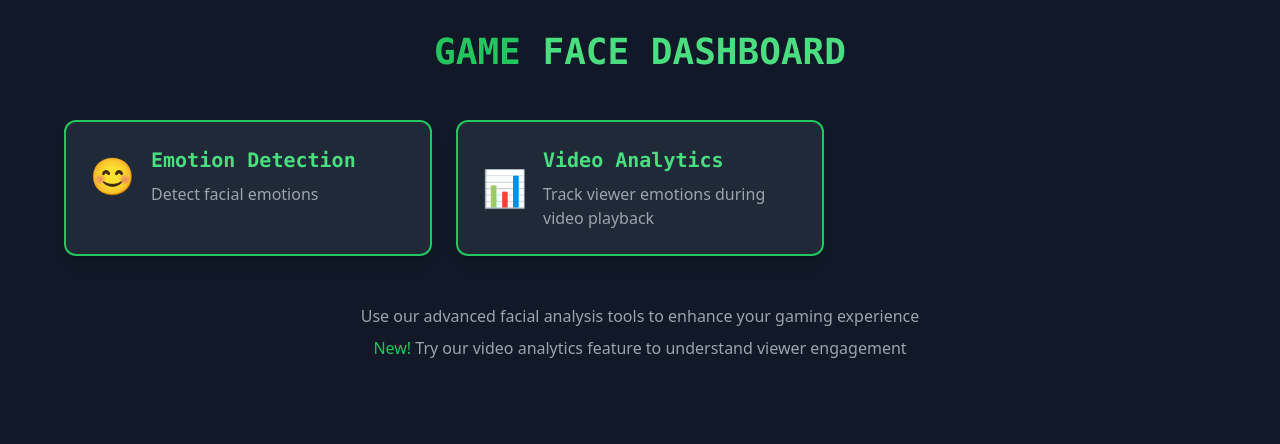
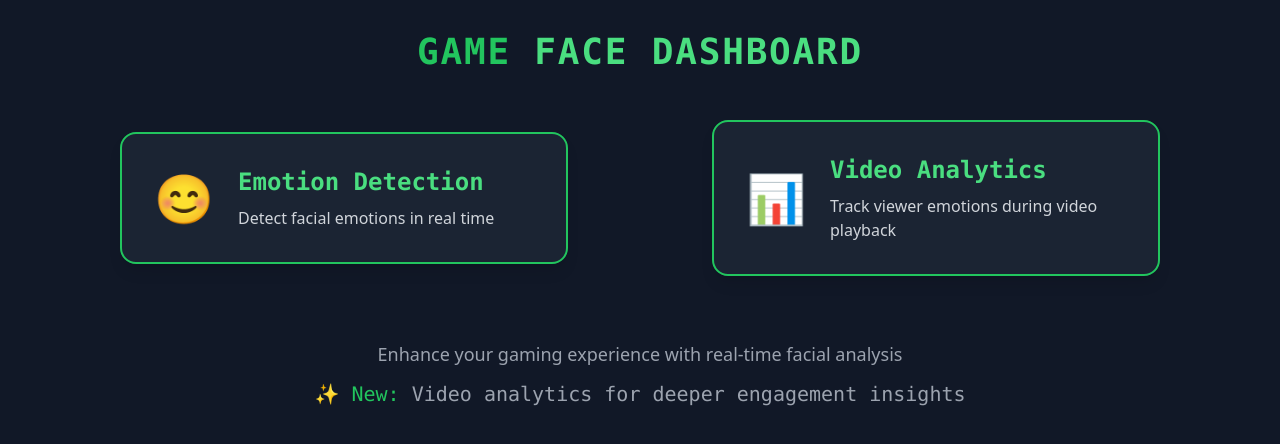
Before and after one commit to Chanakya2204/Feel_Frame, a React (Vite) app in the folder face_detect/client/: page / in a window 1280 px wide. Shown: the top 444 px of the page. Built offline with nearby package versions, Linux system fonts and the light colour scheme.

Commit message:
Update Home.jsx

```diff
--- a/face_detect/client/src/components/Home.jsx
+++ b/face_detect/client/src/components/Home.jsx
@@ -5,7 +5,7 @@ const Home = () => {
   const features = [
     {
       title: 'Emotion Detection',
-      description: 'Detect facial emotions',
+      description: 'Detect facial emotions in real time',
       path: '/emotion',
       icon: '😊'
     },
@@ -20,32 +20,36 @@ const Home = () => {
   return (
     <div className="min-h-screen bg-gray-900 text-green-400 p-8">
       <div className="max-w-6xl mx-auto">
-        <h1 className="text-4xl font-bold text-center mb-12 font-mono">
+        <h1 className="text-4xl font-bold text-center mb-12 font-mono tracking-wider">
           <span className="text-green-500">GAME</span> FACE DASHBOARD
         </h1>
 
-        <div className="grid grid-cols-1 md:grid-cols-2 lg:grid-cols-3 gap-6">
+        {/* Centering only two features */}
+        <div className="grid grid-cols-1 md:grid-cols-2 gap-8 place-items-center">
           {features.map((feature, index) => (
             <Link
               key={index}
               to={feature.path}
-              className="block p-6 bg-gray-800 rounded-xl border-2 border-green-500 hover:border-green-400 transition-all duration-300 shadow-lg hover:shadow-green-500/20"
+              className="w-full max-w-md p-8 bg-gray-800/80 backdrop-blur-md rounded-2xl
+                         border-2 border-green-500 hover:border-green-400
+                         transition-all duration-300 shadow-lg hover:shadow-green-500/40
+                         transform hover:scale-105"
             >
-              <div className="flex items-center space-x-4">
-                <span className="text-4xl">{feature.icon}</span>
+              <div className="flex items-center space-x-6">
+                <span className="text-5xl">{feature.icon}</span>
                 <div>
-                  <h2 className="text-xl font-bold text-green-400 font-mono">{feature.title}</h2>
-                  <p className="text-gray-400 mt-2">{feature.description}</p>
+                  <h2 className="text-2xl font-bold text-green-400 font-mono">{feature.title}</h2>
+                  <p className="text-gray-300 mt-2">{feature.description}</p>
                 </div>
               </div>
             </Link>
           ))}
         </div>
 
-        <div className="mt-12 text-center text-gray-400">
-          <p>Use our advanced facial analysis tools to enhance your gaming experience</p>
-          <p className="mt-2">
-            <span className="text-green-500">New!</span> Try our video analytics feature to understand viewer engagement
+        <div className="mt-16 text-center text-gray-400">
+          <p className="text-lg">Enhance your gaming experience with real-time facial analysis</p>
+          <p className="mt-3 text-xl font-mono">
+            <span className="text-green-500">✨ New:</span> Video analytics for deeper engagement insights
           </p>
         </div>
       </div>
```
